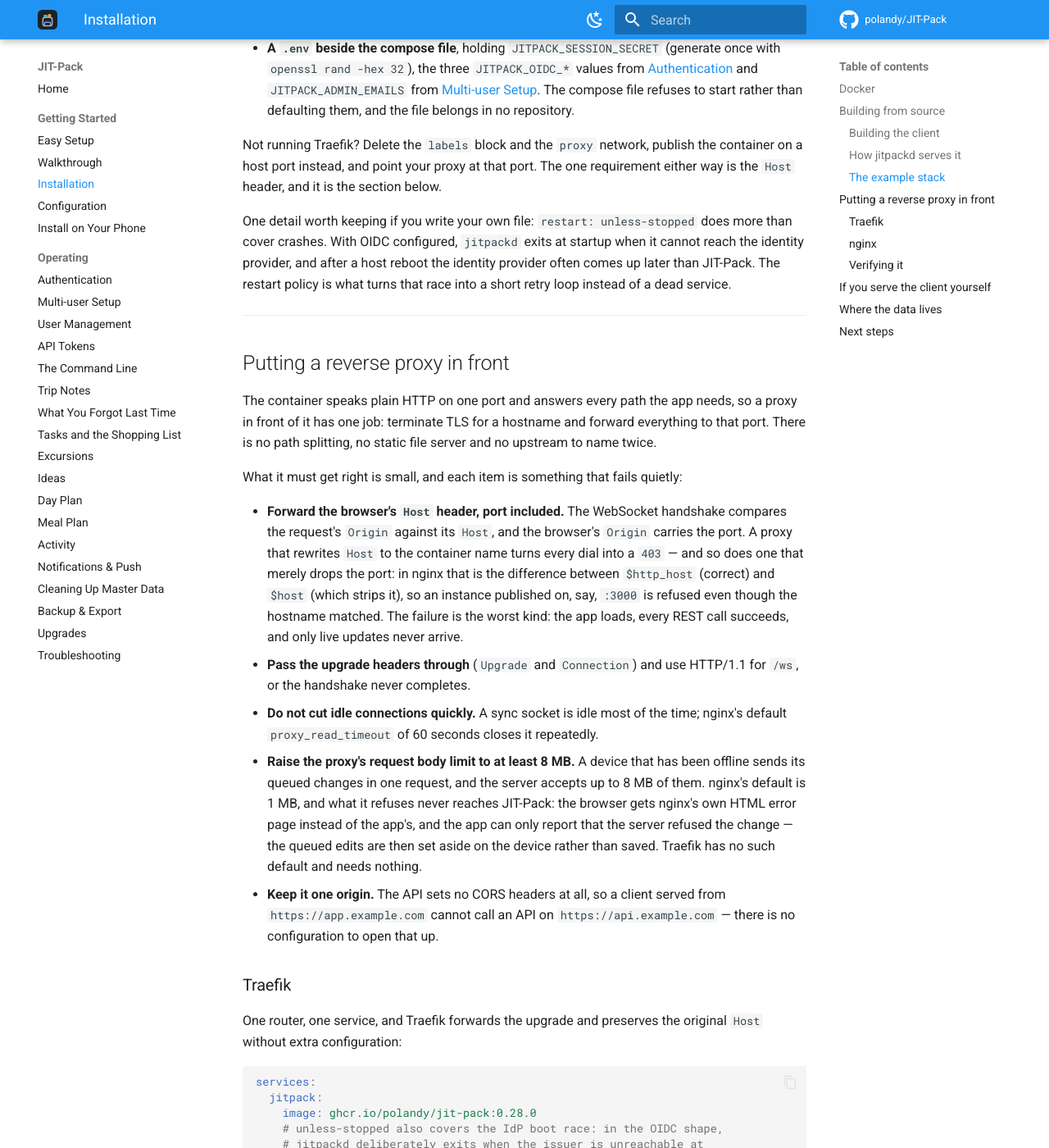
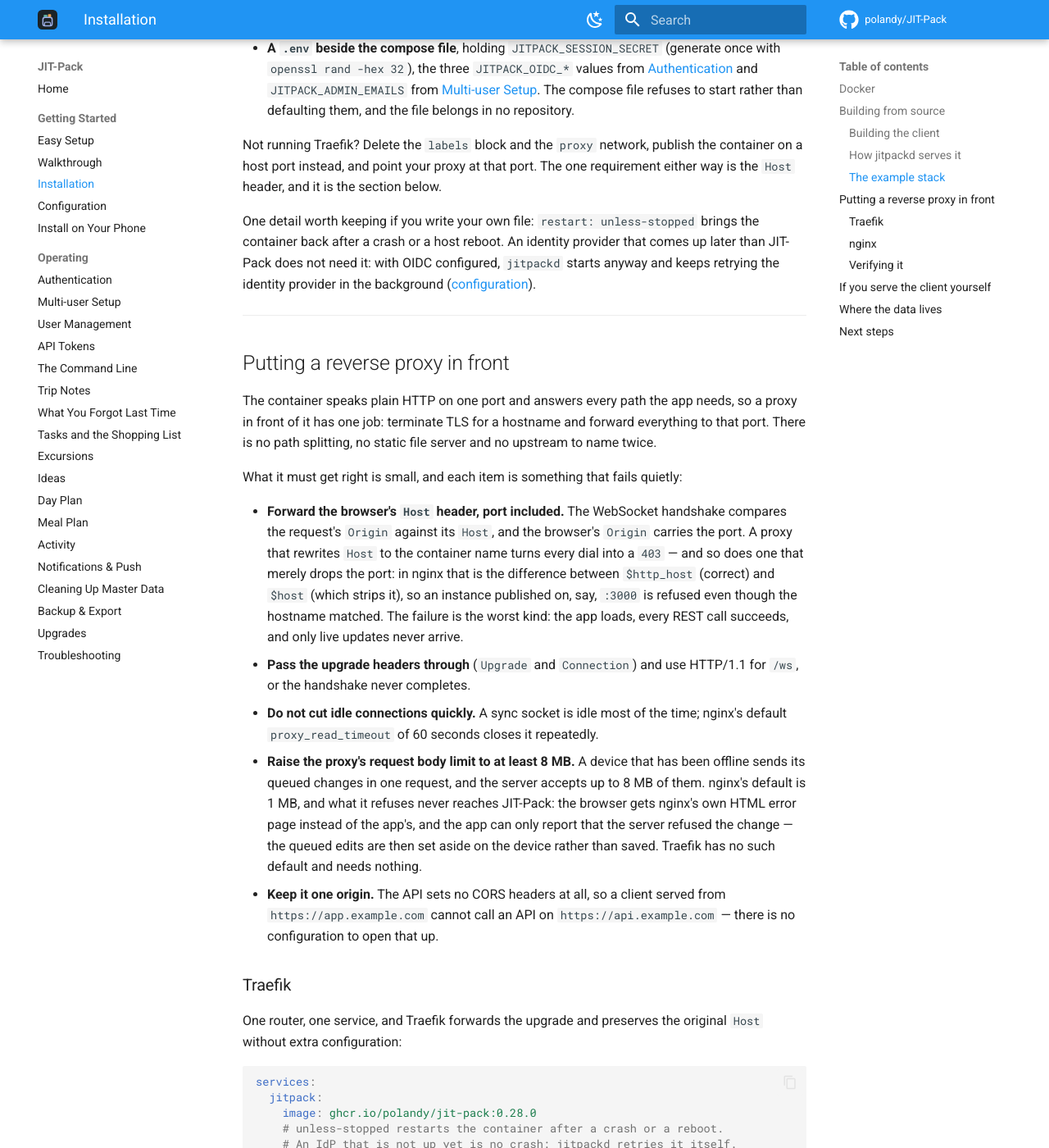
Before and after one commit to polandy/JIT-Pack, an MkDocs documentation site: the page built from docs/installation.md, in a window 1280 px wide and 1400 px high, scrolled down 4129 px. Shown: the whole window at 82% size. Built offline with MkDocs 1.6.1 and Material for MkDocs 9.7.7, drawn with Linux system fonts in a browser that asks for light colours; comment, search, counter and statistics services are not loaded; some of the changed text lies outside the part shown.

Commit message:
docs(install): the restart policy no longer papers over an IdP boot race (ADR-109)

```diff
--- a/docs/installation.md
+++ b/docs/installation.md
@@ -117,7 +117,7 @@
 
 Not running Traefik? Delete the `labels` block and the `proxy` network, publish the container on a host port instead, and point your proxy at that port. The one requirement either way is the `Host` header, and it is the section below.
 
-One detail worth keeping if you write your own file: `restart: unless-stopped` does more than cover crashes. With OIDC configured, `jitpackd` exits at startup when it cannot reach the identity provider, and after a host reboot the identity provider often comes up later than JIT-Pack. The restart policy is what turns that race into a short retry loop instead of a dead service.
+One detail worth keeping if you write your own file: `restart: unless-stopped` brings the container back after a crash or a host reboot. An identity provider that comes up later than JIT-Pack does not need it: with OIDC configured, `jitpackd` starts anyway and keeps retrying the identity provider in the background ([configuration](configuration.md#an-unreachable-idp-does-not-stop-the-server)).
 
 ---
 
@@ -142,11 +142,8 @@
 services:
   jitpack:
     image: ghcr.io/polandy/jit-pack:0.28.0
-    # unless-stopped also covers the IdP boot race: in the OIDC shape,
-    # jitpackd deliberately exits when the issuer is unreachable at
-    # startup, and after a host reboot the IdP often comes up later
-    # than this container. The restart policy turns that into a short
-    # retry loop instead of a dead service.
+    # unless-stopped restarts the container after a crash or a reboot.
+    # An IdP that is not up yet is no crash: jitpackd retries it itself.
     restart: unless-stopped
     volumes:
       - jitpack-data:/data
```
